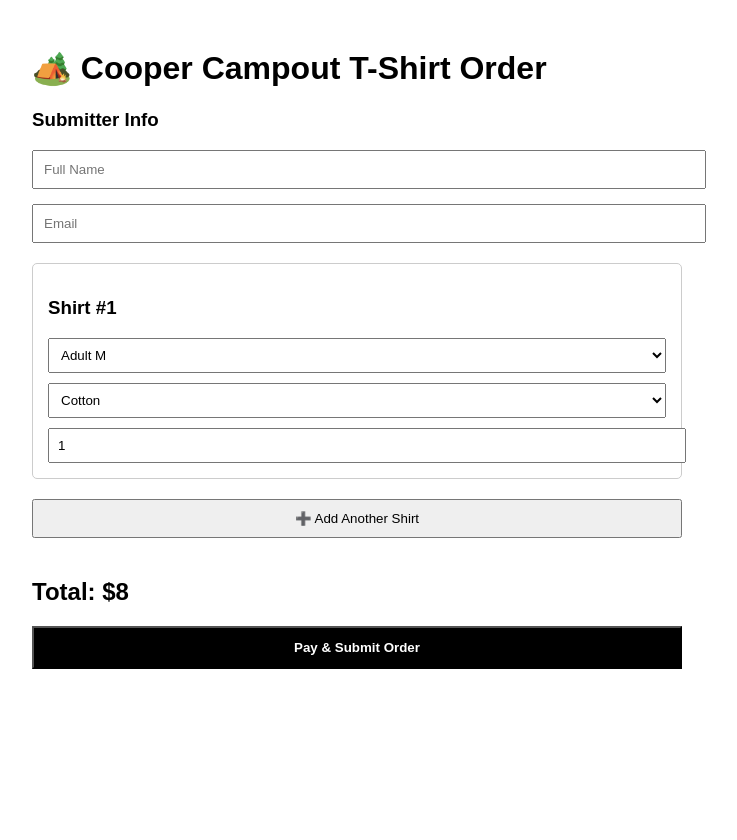
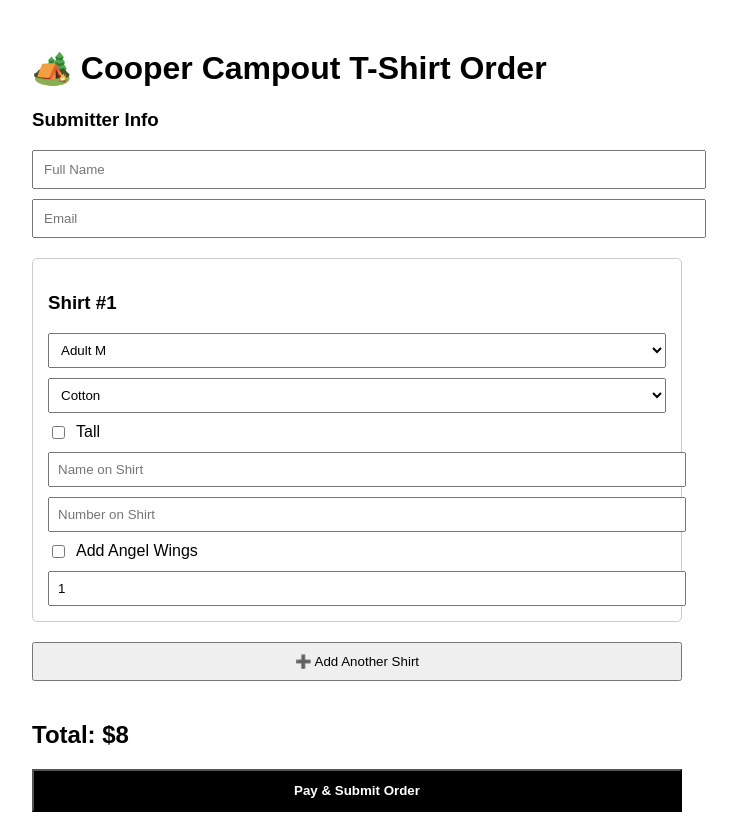
Before and after one commit to beccann/family-tshirt-app, a Next.js app: page / in a window 1280 px wide. Shown: the whole page, without its empty margins (283-1020 px from the left). Before the commit the page ends 800 px from the top, so only its background shows below. Built offline with nearby package versions, Linux system fonts and the light colour scheme.

Commit message:
Update index.js

```diff
--- a/pages/index.js
+++ b/pages/index.js
@@ -86,7 +86,7 @@ export default function TshirtOrderApp() {
     setShirts(updated);
   };
 
-  // ✅ CLEAN, MATCHED SUBMIT FUNCTION
+  // ✅ CLEAN SUBMIT (does NOT break Stripe)
   const handleSubmit = async () => {
     try {
       const res = await fetch("/api/create-checkout", {
@@ -127,27 +127,23 @@ export default function TshirtOrderApp() {
 
       <h3>Submitter Info</h3>
 
-      <div style={{ marginBottom: "15px" }}>
       <input
         placeholder="Full Name"
         value={customer.name}
         onChange={(e) =>
           setCustomer({ ...customer, name: e.target.value })
         }
-          style={{ width: "100%", padding: "10px" }}
+        style={{ width: "100%", padding: "10px", marginBottom: "10px" }}
       />
-      </div>
 
-      <div style={{ marginBottom: "20px" }}>
       <input
         placeholder="Email"
         value={customer.email}
         onChange={(e) =>
           setCustomer({ ...customer, email: e.target.value })
         }
-          style={{ width: "100%", padding: "10px" }}
+        style={{ width: "100%", padding: "10px", marginBottom: "20px" }}
       />
-      </div>
 
       {shirts.map((shirt, index) => (
         <div
@@ -187,6 +183,47 @@ export default function TshirtOrderApp() {
             <option>Dry Fit</option>
           </select>
 
+          <label style={{ display: "flex", gap: "8px", marginBottom: "10px" }}>
+            <input
+              type="checkbox"
+              checked={shirt.isTall}
+              onChange={(e) =>
+                updateShirt(index, "isTall", e.target.checked)
+              }
+            />
+            Tall
+          </label>
+
+          {/* ✅ PERSONALIZATION BACK */}
+          <input
+            placeholder="Name on Shirt"
+            value={shirt.personalizationName}
+            onChange={(e) =>
+              updateShirt(index, "personalizationName", e.target.value)
+            }
+            style={{ width: "100%", padding: "8px", marginBottom: "10px" }}
+          />
+
+          <input
+            placeholder="Number on Shirt"
+            value={shirt.personalizationNumber}
+            onChange={(e) =>
+              updateShirt(index, "personalizationNumber", e.target.value)
+            }
+            style={{ width: "100%", padding: "8px", marginBottom: "10px" }}
+          />
+
+          <label style={{ display: "flex", gap: "8px", marginBottom: "10px" }}>
+            <input
+              type="checkbox"
+              checked={shirt.personalizationWings}
+              onChange={(e) =>
+                updateShirt(index, "personalizationWings", e.target.checked)
+              }
+            />
+            Add Angel Wings
+          </label>
+
           <input
             type="number"
             min="1"
@@ -201,7 +238,11 @@ export default function TshirtOrderApp() {
 
       <button
         onClick={addShirt}
-        style={{ marginBottom: "20px", padding: "10px", width: "100%" }}
+        style={{
+          marginBottom: "20px",
+          padding: "10px",
+          width: "100%"
+        }}
       >
         ➕ Add Another Shirt
       </button>
```
Lines whose indentation alone changed are shown as unchanged.
